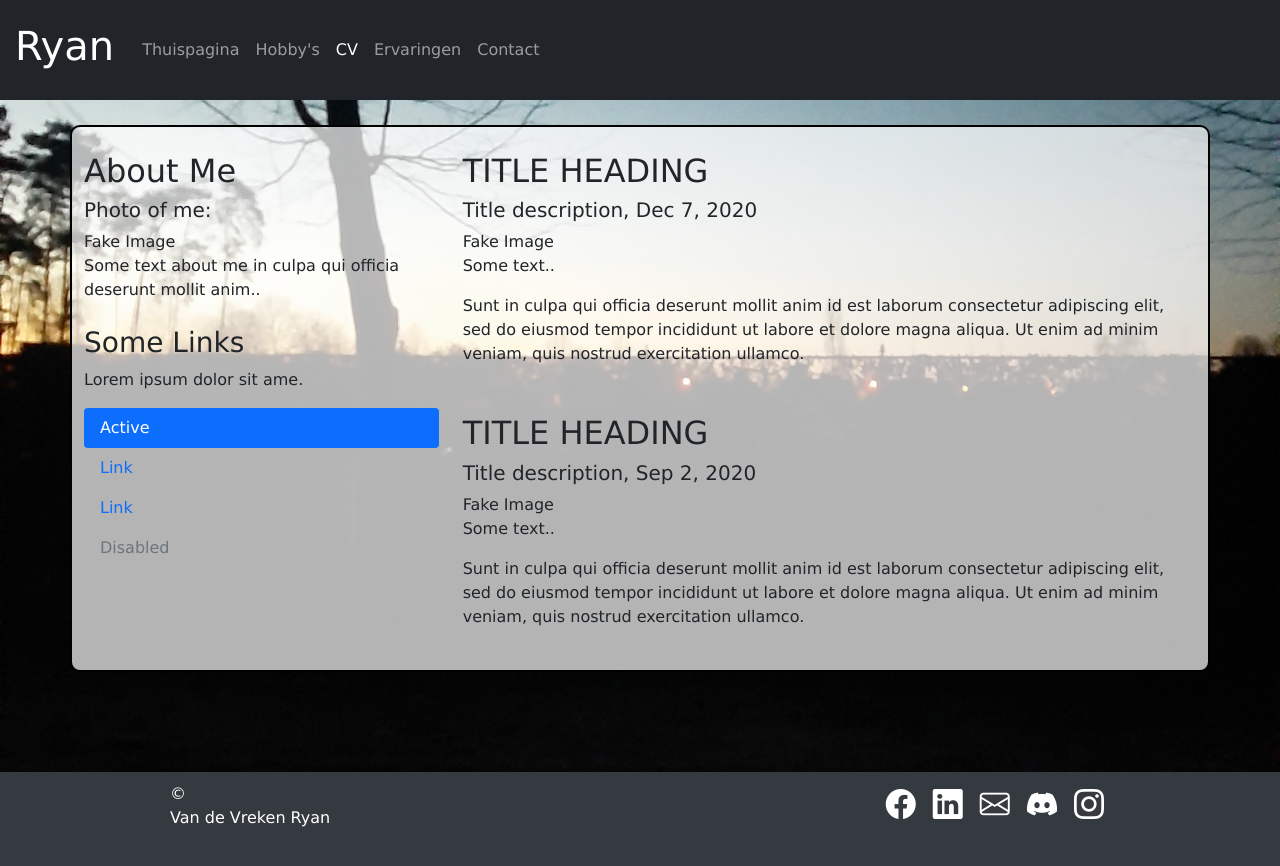
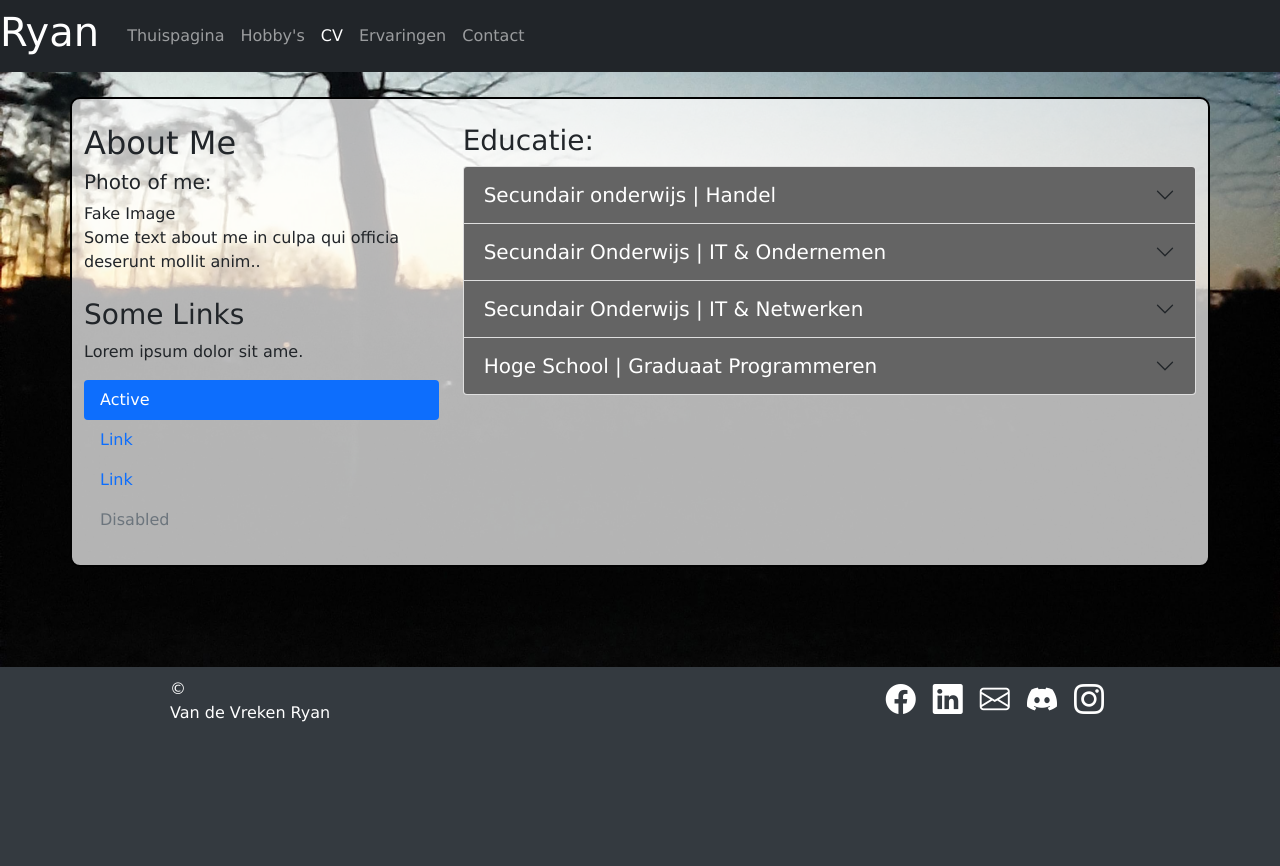
Before and after one commit to Ignithia/portfolio, a plain HTML site: page website/cv.html in a window 1280 px wide. After the commit the page ends 800 px from the top, so only its background shows below. Drawn offline with nearby package versions, Linux system fonts and the light colour scheme.

Commit message:
CV aanpassingen

```diff
--- a/website/css/cv.css
+++ b/website/css/cv.css
@@ -21,3 +21,14 @@
     padding-bottom: 100px;
 
 }
+
+.accordion-button{
+    background-color: #646464;
+    color: white;
+    font-size: 20px;
+}
+.accordion-button:not(.collapsed) {
+    background-color: #646464;
+    color: white;
+    box-shadow: inset 0 -1px 0 rgb(0 0 0 / 13%);
+}
--- a/website/css/main.css
+++ b/website/css/main.css
@@ -5,9 +5,6 @@
     padding: 0;
     font-family: Verdana, Geneva, Tahoma, sans-serif;
     box-sizing: border-box;
-}
-nav,footer{
-    min-height: 100px;
 }
 html, body {
     /* IE 10-11 didn't like using min-height */
@@ -19,10 +16,6 @@ body {
     background-color: #343a40;
     height: 100%;
   }
-  nav{
-    padding: 15px;
-    overflow: hidden;
-}
 .bgtest{
     height: auto;
 }
--- a/website/cv.html
+++ b/website/cv.html
@@ -1,25 +1,29 @@
 <!DOCTYPE html>
 <html lang="en">
+
 <head>
     <meta charset="UTF-8">
     <meta http-equiv="X-UA-Compatible" content="IE=edge">
     <meta name="viewport" content="width=device-width, initial-scale=1.0">
     <meta name="theme-color" content="#343a40">
+    <link rel="stylesheet" href="https://cdn.jsdelivr.net/npm/@fancyapps/ui@4.0/dist/carousel.css" />
     <link rel="stylesheet" href="https://cdn.jsdelivr.net/npm/bootstrap@5.1.3/dist/css/bootstrap.min.css"
         integrity="sha384-1BmE4kWBq78iYhFldvKuhfTAU6auU8tT94WrHftjDbrCEXSU1oBoqyl2QvZ6jIW3" crossorigin="anonymous">
     <link rel="stylesheet" href="css/main.css">
     <link rel="stylesheet" href="css/cv.css">
     <title>Curriculum Vitae</title>
-    <link rel="shortcut icon" type="image/jpg" href="media/favicon.ico"/>
+    <link rel="shortcut icon" type="image/jpg" href="media/favicon.ico" />
 </head>
+
 <body>
     <header>
         <nav class="navbar navbar-expand-md navbar-dark bg-dark sticky-top">
             <div class="Logo">
-            <h1 >Ryan</h1>
+                <h1>Ryan</h1>
             </div>
-            <button class="navbar-toggler" type="button" data-bs-toggle="collapse" data-bs-target="#navbarSupportedContent"
-                aria-controls="navbarSupportedContent" aria-expanded="false" aria-label="Toggle navigation">
+            <button class="navbar-toggler" type="button" data-bs-toggle="collapse"
+                data-bs-target="#navbarSupportedContent" aria-controls="navbarSupportedContent" aria-expanded="false"
+                aria-label="Toggle navigation">
                 <span class="navbar-toggler-icon"></span>
             </button>
 
@@ -71,19 +75,75 @@
                     <hr class="d-sm-none">
                 </div>
                 <div class="col-sm-8">
-                  <h2>TITLE HEADING</h2>
-                  <h5>Title description, Dec 7, 2020</h5>
-                  <div class="fakeimg">Fake Image</div>
-                  <p>Some text..</p>
-                  <p>Sunt in culpa qui officia deserunt mollit anim id est laborum consectetur adipiscing elit, sed do eiusmod tempor incididunt ut labore et dolore magna aliqua. Ut enim ad minim veniam, quis nostrud exercitation ullamco.</p>
-
-                  <h2 class="mt-5">TITLE HEADING</h2>
-                  <h5>Title description, Sep 2, 2020</h5>
-                  <div class="fakeimg">Fake Image</div>
-                  <p>Some text..</p>
-                  <p>Sunt in culpa qui officia deserunt mollit anim id est laborum consectetur adipiscing elit, sed do eiusmod tempor incididunt ut labore et dolore magna aliqua. Ut enim ad minim veniam, quis nostrud exercitation ullamco.</p>
+                    <h3>Educatie:</h3>
+                    <div class="accordion" id="accordion">
+                        <div class="accordion-item">
+                            <h2 class="accordion-header" id="headingOne">
+                                <button class="accordion-button collapsed" type="button" data-bs-toggle="collapse"
+                                    data-bs-target="#collapseOne" aria-expanded="true" aria-controls="collapseOne">
+                                    Secundair onderwijs | Handel
+                                </button>
+                            </h2>
+                            <div id="collapseOne" class="accordion-collapse collapse" aria-labelledby="headingOne"
+                                data-bs-parent="#accordionExample">
+                                <div class="accordion-body">
+                                    <p>2015-2017</p>
                                 </div>
                             </div>
+                        </div>
+                        <div class="accordion-item">
+                            <h2 class="accordion-header" id="headingTwo">
+                                <button class="accordion-button collapsed" type="button" data-bs-toggle="collapse"
+                                    data-bs-target="#collapseTwo" aria-expanded="false" aria-controls="collapseTwo">
+                                    Secundair Onderwijs | IT & Ondernemen
+                                </button>
+                            </h2>
+                            <div id="collapseTwo" class="accordion-collapse collapse" aria-labelledby="headingTwo"
+                                data-bs-parent="#accordionExample">
+                                <div class="accordion-body">
+                                    <p>2017-2019</p>
+                                </div>
+                            </div>
+                        </div>
+                        <div class="accordion-item">
+                            <h2 class="accordion-header" id="headingThree">
+                                <button class="accordion-button collapsed" type="button" data-bs-toggle="collapse"
+                                    data-bs-target="#collapseThree" aria-expanded="false" aria-controls="collapseThree">
+                                    Secundair Onderwijs | IT & Netwerken
+                                </button>
+                            </h2>
+                            <div id="collapseThree" class="accordion-collapse collapse" aria-labelledby="headingThree"
+                                data-bs-parent="#accordionExample">
+                                <div class="accordion-body">
+                                    <p>2019-2021</p>
+                                </div>
+                            </div>
+                        </div>
+                        <div class="accordion-item">
+                            <h2 class="accordion-header" id="headingFour">
+                                <button class="accordion-button collapsed" type="button" data-bs-toggle="collapse"
+                                    data-bs-target="#collapseFour" aria-expanded="false" aria-controls="collapseFour">
+                                    Hoge School | Graduaat Programmeren
+                                </button>
+                            </h2>
+                            <div id="collapseFour" class="accordion-collapse collapse" aria-labelledby="headingFour"
+                                data-bs-parent="#accordionExample">
+                                <div class="accordion-body">
+                                    <p>2021-202x</p>
+                                </div>
+                            </div>
+                        </div>
+                    </div>
+                </div>
+
+            </div>
+            </div>
+
+
+
+
+
+
         </section>
     </main>
     <footer>
@@ -106,8 +166,10 @@
             </div>
         </div>
     </footer>
+    <script src="https://cdn.jsdelivr.net/npm/@fancyapps/ui@4.0/dist/carousel.umd.js"></script>
     <script src="https://cdn.jsdelivr.net/npm/bootstrap@5.1.3/dist/js/bootstrap.bundle.min.js"
         integrity="sha384-ka7Sk0Gln4gmtz2MlQnikT1wXgYsOg+OMhuP+IlRH9sENBO0LRn5q+8nbTov4+1p"
         crossorigin="anonymous"></script>
 </body>
+
 </html>
```
Also changed, not shown: website/contact.html (+1 -1 lines). Lines whose indentation alone changed are shown as unchanged.
